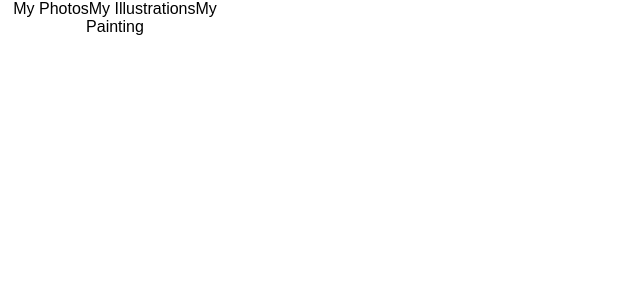
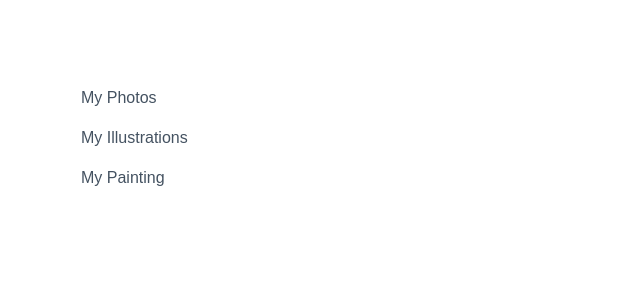
Before and after one commit to Neillcllghn/react-essentials-mini-project-CI, a React (Create React App) app in the folder my-app/: page / in a window 1280 px wide. Shown: the top 300 px of the page, without its empty margins (0-640 px from the left). Built offline with nearby package versions, Linux system fonts and the light colour scheme.

Commit message:
stlying the sidebar

```diff
--- a/my-app/src/components/Sidebar.js
+++ b/my-app/src/components/Sidebar.js
@@ -1,8 +1,9 @@
 import React from 'react'
+import css from './css/Sidebar.module.css'
 
 function Sidebar() {
   return (
-    <div>
+    <div className={css.sidebar}>
           <a>My Photos</a>
           <a>My Illustrations</a>
           <a>My Painting</a>
```
